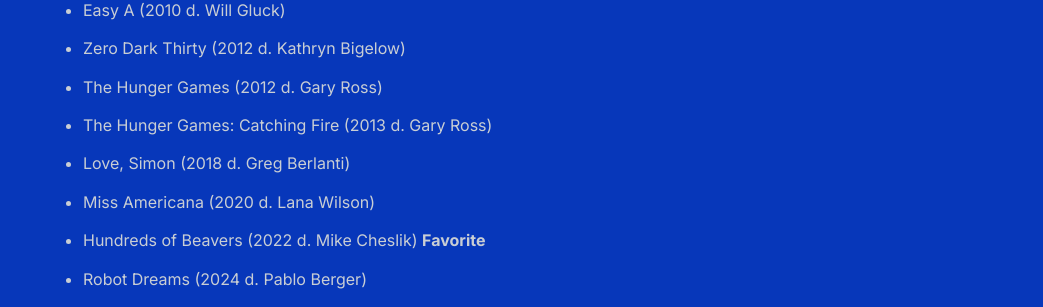
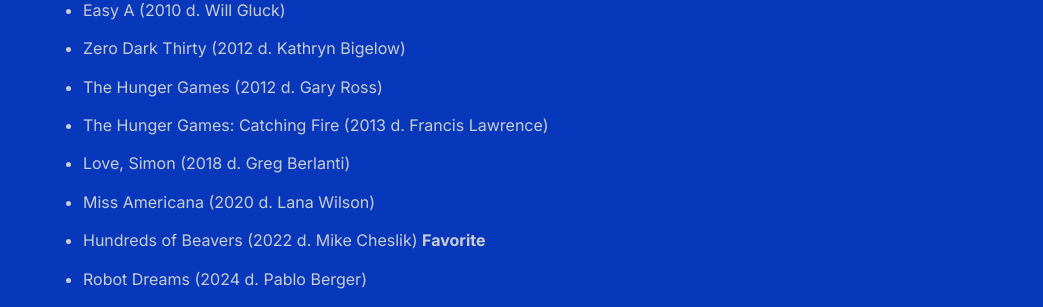
Before and after one commit to shihankanungo/shihankanungo.github.io, a Jekyll site: the page built from wrapped.md, in a window 1280 px wide and 900 px high, scrolled down 517 px. Shown: the part 145-452 px from the top of the window, without its empty margins (237-1280 px from the left). Built offline with Jekyll 4.4.1, drawn with Linux system fonts in a browser that asks for light colours.

Commit message:
Update wrapped.md

```diff
--- a/wrapped.md
+++ b/wrapped.md
@@ -16,7 +16,7 @@
 - Easy A (2010 d. Will Gluck)
 - Zero Dark Thirty (2012 d. Kathryn Bigelow)
 - The Hunger Games (2012 d. Gary Ross)
-- The Hunger Games: Catching Fire (2013 d. Gary Ross)
+- The Hunger Games: Catching Fire (2013 d. Francis Lawrence)
 - Love, Simon (2018 d. Greg Berlanti)
 - Miss Americana (2020 d. Lana Wilson)
 - Hundreds of Beavers (2022 d. Mike Cheslik) **Favorite**
```
